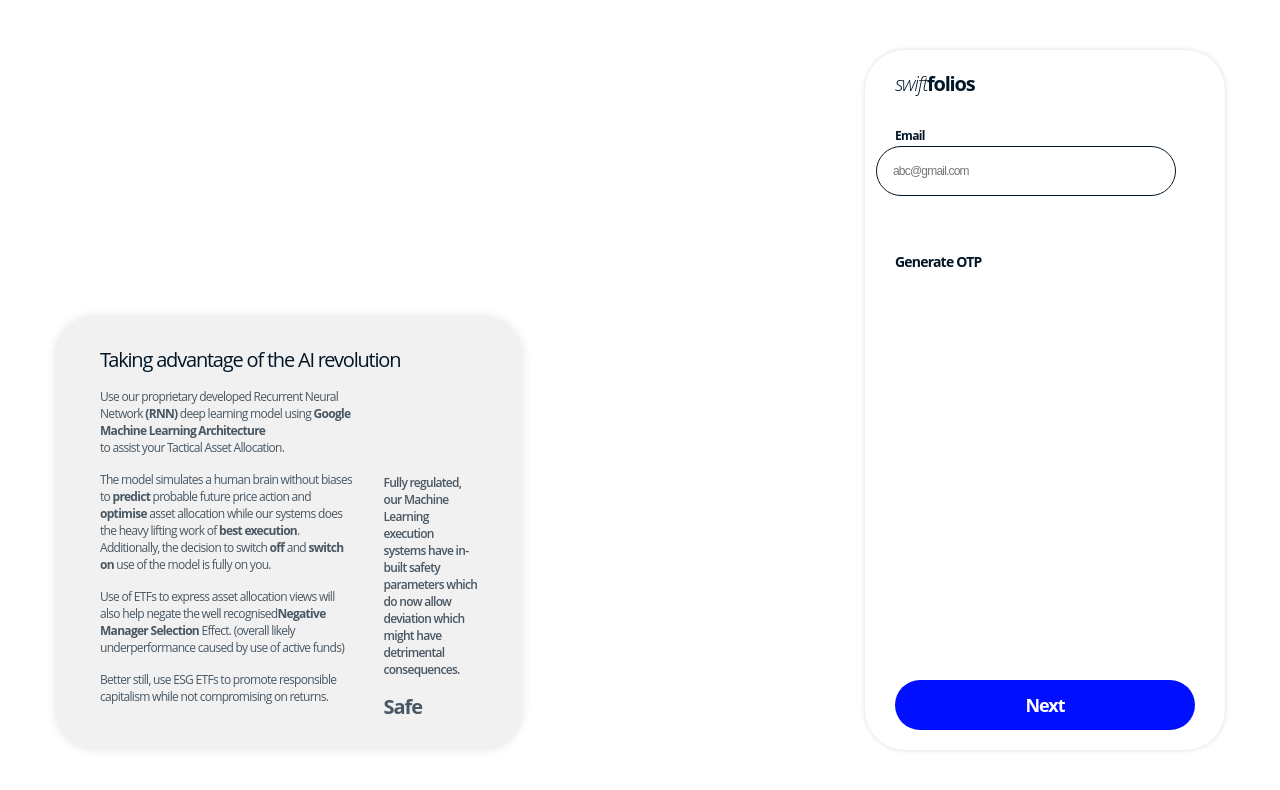
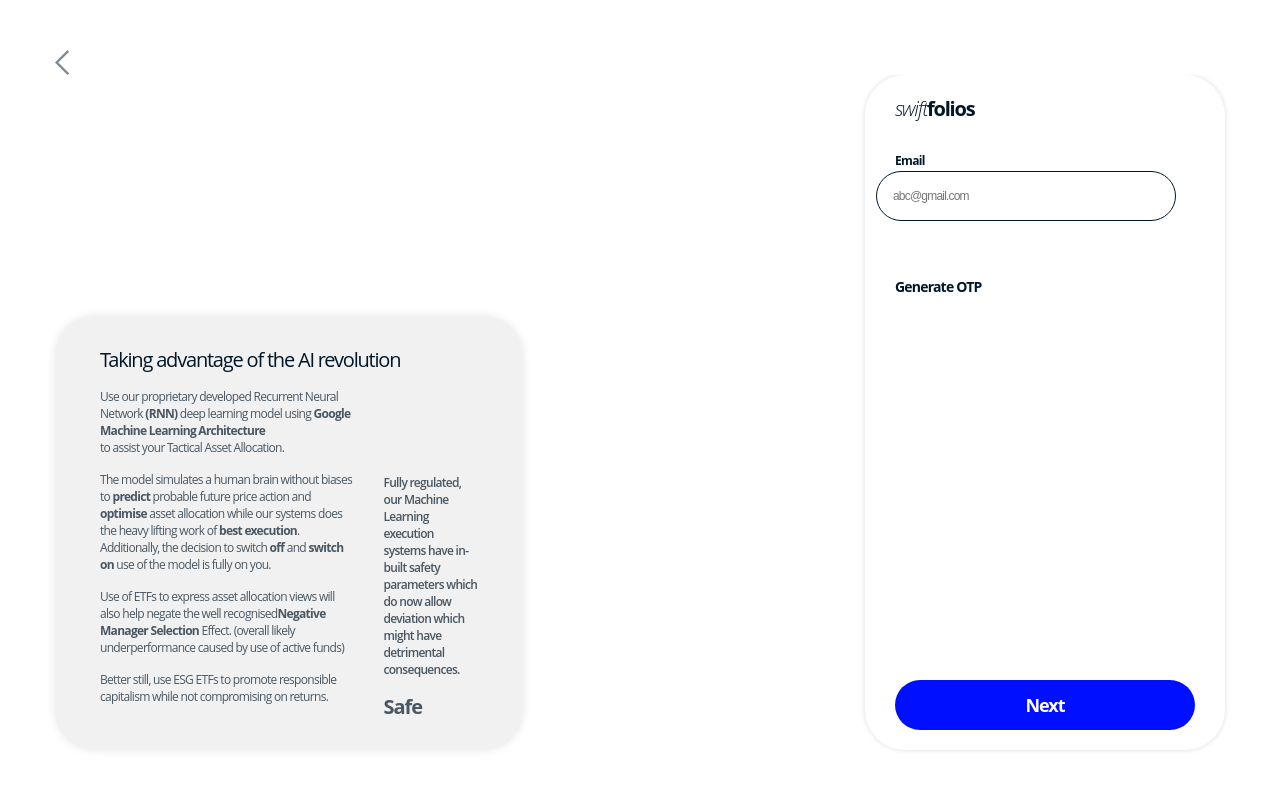
Before and after one commit to Nihar4/Yottol, a React (Create React App) app: page /login in a window 1280 px wide. Shown: the top 790 px of the page. Built offline with nearby package versions, Linux system fonts and the light colour scheme; a web font is replaced by a local one.

Commit message:
Login Done

```diff
--- /dev/null
+++ b/src/components/CustomComponents/BackButton.jsx
@@ -0,0 +1,34 @@
+import React from "react";
+import { useNavigate } from "react-router-dom";
+
+const BackButton = () => {
+  const navigate = useNavigate();
+  const goBack = () => {
+    navigate(-1);
+  };
+
+  return (
+    <div className="backButton-div">
+      <div className="backButton">
+        <svg
+          xmlns="http://www.w3.org/2000/svg"
+          width="15"
+          height="25"
+          viewBox="0 0 15 25"
+          fill="none"
+          onClick={goBack}
+        >
+          <path
+            fill-rule="evenodd"
+            clip-rule="evenodd"
+            d="M14.1497 23.3493L12.5012 25L0 12.5011L12.5012 0L14.1519 1.65072L3.30159 12.5011L14.1497 23.3493Z"
+            fill="#011627"
+            fill-opacity="0.5"
+          />
+        </svg>
+      </div>
+    </div>
+  );
+};
+
+export default BackButton;
--- a/src/components/Login/Login.jsx
+++ b/src/components/Login/Login.jsx
@@ -5,6 +5,7 @@ import CustomButton from "../CustomComponents/CustomButton/CustomButton";
 import CustomError from "../CustomComponents/CustomError/CustomError";
 import Info from "../CustomComponents/Info";
 import { useNavigate } from "react-router-dom";
+import BackButton from "../CustomComponents/BackButton";
 
 const Login = () => {
   const navigate = useNavigate();
@@ -89,6 +90,8 @@ const Login = () => {
   };
 
   return (
+    <div className="swift-login-main">
+      <BackButton />
       <div className="swift-login">
         <Info />
         <div className="swift-login-form">
@@ -111,7 +114,9 @@ const Login = () => {
             />
             <CustomError
               errorText={emailerror}
-            style={{ visibility: emailerror != "error" ? "visible" : "hidden" }}
+              style={{
+                visibility: emailerror != "error" ? "visible" : "hidden",
+              }}
             />
 
             <div className="swift-login-loginform-otp">
@@ -157,6 +162,7 @@ const Login = () => {
           />
         </div>
       </div>
+    </div>
   );
 };
 
--- a/src/components/Login/Pin.jsx
+++ b/src/components/Login/Pin.jsx
@@ -5,13 +5,11 @@ import CustomButton from "../CustomComponents/CustomButton/CustomButton";
 import CustomError from "../CustomComponents/CustomError/CustomError";
 import Info from "../CustomComponents/Info";
 import { Link, useNavigate } from "react-router-dom";
+import BackButton from "../CustomComponents/BackButton";
 
 const Pin = () => {
   const navigate = useNavigate();
 
-  const handleBackClick = () => {
-    navigate(-1);
-  };
   const [formValues, setFormValues] = useState({});
   const [pinerror, setPinError] = useState("error");
 
@@ -30,6 +28,8 @@ const Pin = () => {
   };
 
   return (
+    <div className="swift-login-main">
+      <BackButton />
       <div className="swift-login">
         <Info />
         <div className="swift-login-form">
@@ -53,14 +53,16 @@ const Pin = () => {
             <div className="swift-login-form-error">
               <CustomError
                 errorText={pinerror}
-              style={{ visibility: pinerror != "error" ? "visible" : "hidden" }}
+                style={{
+                  visibility: pinerror != "error" ? "visible" : "hidden",
+                }}
               />
               <Link to="/reset">
                 <button className="swift-login-form-generate">Reset PIN</button>
               </Link>
             </div>
           </div>
-        {/* <button onClick={handleBackClick}>Go Back</button> */}
+
           <CustomButton
             text="Login"
             className="swift-login-form-btn"
@@ -68,6 +70,7 @@ const Pin = () => {
           />
         </div>
       </div>
+    </div>
   );
 };
 
--- a/src/components/Login/Reset.jsx
+++ b/src/components/Login/Reset.jsx
@@ -5,13 +5,11 @@ import CustomButton from "../CustomComponents/CustomButton/CustomButton";
 import CustomError from "../CustomComponents/CustomError/CustomError";
 import Info from "../CustomComponents/Info";
 import { useNavigate } from "react-router-dom";
+import BackButton from "../CustomComponents/BackButton";
 
 const Reset = () => {
   const navigate = useNavigate();
 
-  const handleBackClick = () => {
-    navigate(-1);
-  };
   const [formValues, setFormValues] = useState({});
 
   const [otperror, setOtpError] = useState("error");
@@ -91,6 +89,8 @@ const Reset = () => {
   };
 
   return (
+    <div className="swift-login-main">
+      <BackButton />
       <div className="swift-login">
         <Info />
         <div className="swift-login-form">
@@ -190,14 +190,17 @@ const Reset = () => {
               }}
             />
           </div>
-        {/* <button onClick={handleBackClick}>Go Back</button> */}
+
           <CustomButton
             text="Reset"
             className="swift-login-form-btn"
             onClick={handleSubmit}
             disabled={isResetButtonDisabled}
-          style={{ cursor: isResetButtonDisabled ? "not-allowed" : "default" }}
+            style={{
+              cursor: isResetButtonDisabled ? "not-allowed" : "default",
+            }}
           />
+        </div>
       </div>
     </div>
   );
--- a/src/components/Login/ResetSuccessful.jsx
+++ b/src/components/Login/ResetSuccessful.jsx
@@ -2,16 +2,13 @@ import React from "react";
 import "../../css/Login/ResetSuccessful.css";
 import CustomButton from "../CustomComponents/CustomButton/CustomButton";
 import Info from "../CustomComponents/Info";
-import { Link, useNavigate } from "react-router-dom";
+import { Link } from "react-router-dom";
+import BackButton from "../CustomComponents/BackButton";
 
 const ResetSuccessful = () => {
-  const navigate = useNavigate();
-
-  const handleBackClick = () => {
-    navigate(-1);
-  };
-
   return (
+    <div className="swift-login-main">
+      <BackButton />
       <div className="swift-login">
         <Info />
         <div className="swift-login-form">
@@ -48,10 +45,11 @@ const ResetSuccessful = () => {
             </div>
             <p>PIN reset has been successful</p>
           </div>
-        {/* <button onClick={handleBackClick}>Go Back</button> */}
+
           <Link to="/login">
             <CustomButton text="Login Again" className="swift-login-form-btn" />
           </Link>
+        </div>
       </div>
     </div>
   );
--- a/src/css/Login/Login.css
+++ b/src/css/Login/Login.css
@@ -25,6 +25,14 @@ body {
   height: 100%;
 }
 
+.swift-login-main {
+  display: flex;
+  flex-direction: column;
+  width: 100%;
+  height: 100%;
+  padding-top: 50px;
+}
+
 .swift-login {
   display: flex;
   flex-direction: row;
@@ -32,7 +40,23 @@ body {
   width: 100%;
   height: 100%;
   overflow: hidden;
-  padding: 50px 55px;
+  padding: 0px 55px 50px 55px;
+}
+
+.backButton-div {
+  width: 100%;
+}
+
+.backButton {
+  width: 14.152px;
+  height: 25px;
+  flex-shrink: 0;
+  fill: rgba(1, 22, 39, 0.5);
+  padding-left: 55px;
+}
+
+svg:hover {
+  cursor: pointer;
 }
 
 .swift-login-info-wrapper {
```
Lines whose indentation alone changed are shown as unchanged.
